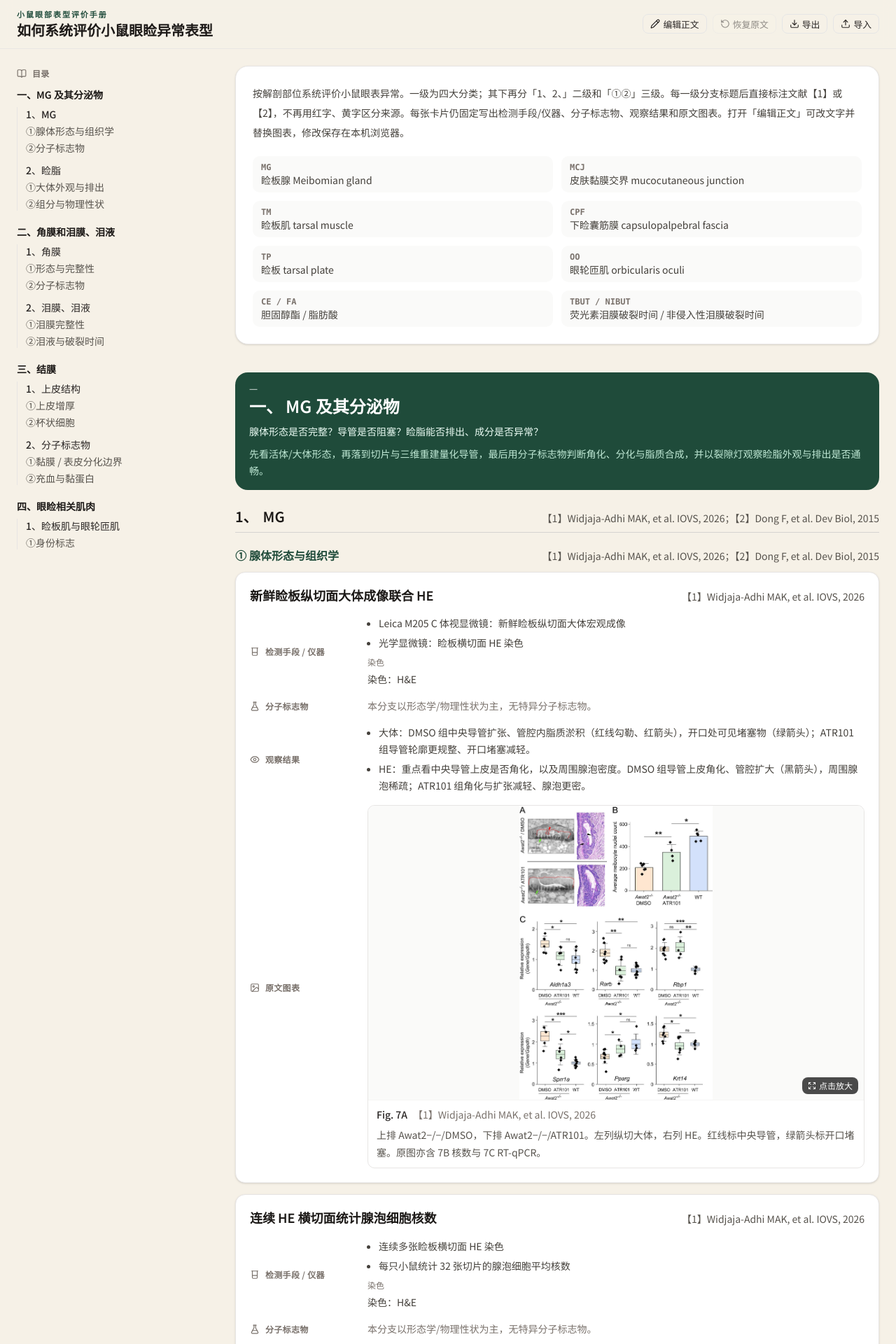
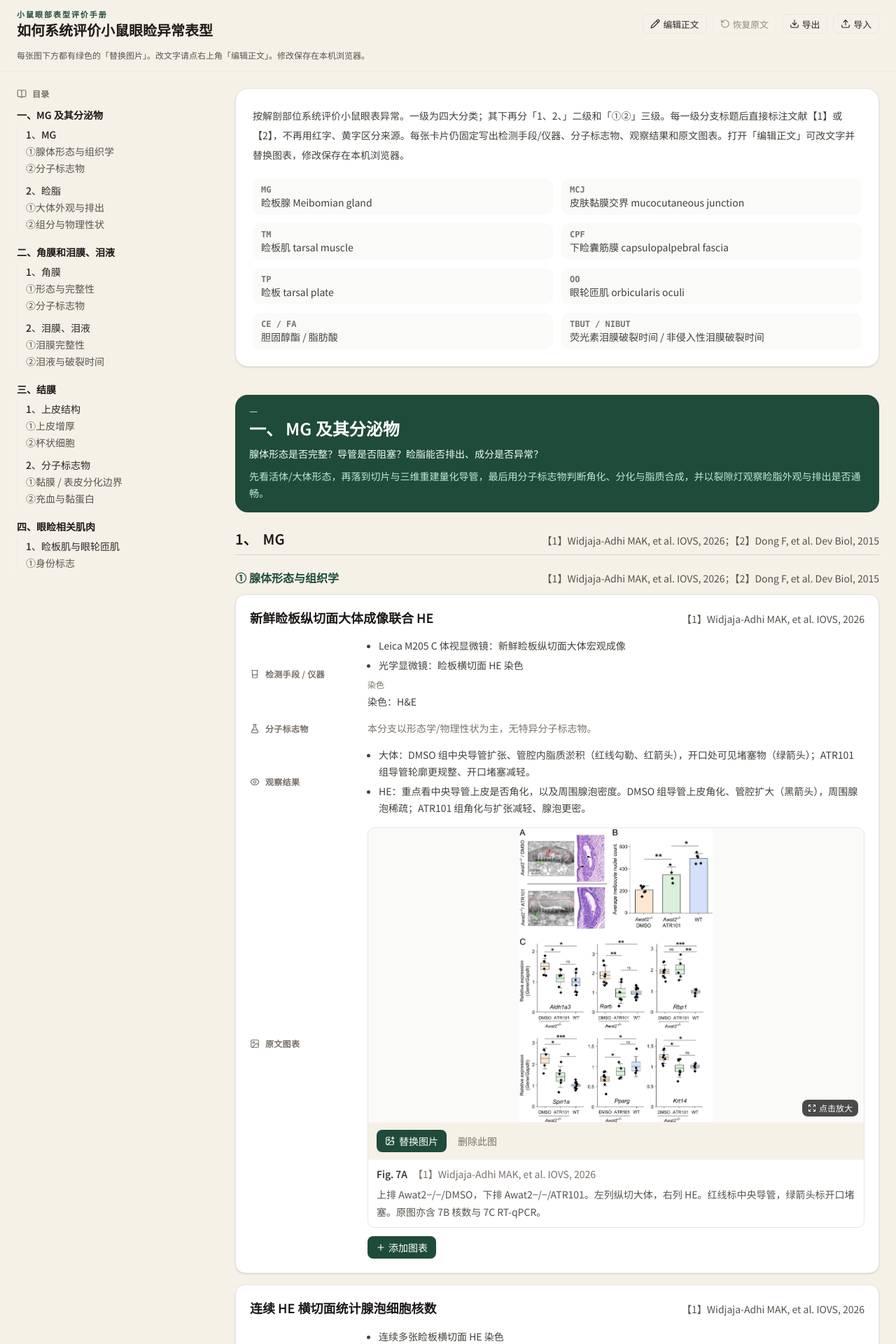
Before and after one commit to yyu337119-ship-it/Eyelid, a Next.js app: page / in a window 1280 px wide. Shown: the top 1920 px of the page at 70% size. Built offline with nearby package versions, Linux system fonts and the light colour scheme.

Commit message:
Show replace-image controls on every figure by default
The replace and add-figure actions no longer require turning on text-edit mode first.

Co-authored-by: tan606818 <tan606818@gmail.com>

```diff
--- a/src/components/assay-card.tsx
+++ b/src/components/assay-card.tsx
@@ -206,24 +206,19 @@ export function AssayCard({ assay, path }: { assay: Assay; path: AssayPath }) {
                       return { ...current, figures }
                     })
                   }
-                  onRemove={
-                    editMode
-                      ? () => {
+                  onRemove={() => {
                     if (figure.id) void restoreFigure(figure.id)
                     patch((current) => ({
                       ...current,
                       figures: current.figures.filter((_, currentIndex) => currentIndex !== index),
                     }))
-                        }
-                      : undefined
-                  }
+                  }}
                 />
               ))}
             </div>
           ) : (
-            <p className="text-sm text-stone-500">尚未贴图。打开「编辑正文」后可上传。</p>
+            <p className="text-sm text-stone-500">尚未贴图，可在下方添加。</p>
           )}
-          {editMode ? (
           <button
             type="button"
             onClick={() =>
@@ -242,12 +237,11 @@ export function AssayCard({ assay, path }: { assay: Assay; path: AssayPath }) {
                 ],
               }))
             }
-              className="mt-3 inline-flex items-center gap-1 text-sm text-[#1f4b3a] hover:underline"
+            className="mt-3 inline-flex items-center gap-1 rounded-md bg-[#1f4b3a] px-3 py-1.5 text-sm text-white hover:bg-[#17382c]"
           >
             <Plus className="size-3.5" />
             添加图表
           </button>
-          ) : null}
         </Field>
       </div>
     </article>
--- a/src/components/figure-block.tsx
+++ b/src/components/figure-block.tsx
@@ -43,7 +43,7 @@ export function FigureBlock({
 }) {
   const dialogRef = useRef<HTMLDialogElement>(null)
   const fileRef = useRef<HTMLInputElement>(null)
-  const { editMode, figureUrls, replaceFigure, restoreFigure } = useHandbook()
+  const { figureUrls, replaceFigure, restoreFigure } = useHandbook()
   const figureId = figure.id
   const replaced = Boolean(figureId && figureUrls[figureId])
   const displaySrc = (figureId && figureUrls[figureId]) || figure.src
@@ -110,12 +110,11 @@ export function FigureBlock({
         </div>
       )}
 
-      {editMode ? (
-        <div className="flex flex-wrap gap-2 border-t border-stone-100 px-3 py-2">
+      <div className="flex flex-wrap items-center gap-2 border-t border-stone-100 bg-[#f6f1e7] px-3 py-2.5">
         <button
           type="button"
           onClick={() => fileRef.current?.click()}
-            className="inline-flex items-center gap-1 rounded-md border border-stone-200 bg-white px-2 py-1 text-xs text-stone-700 hover:bg-stone-50"
+          className="inline-flex items-center gap-1.5 rounded-md bg-[#1f4b3a] px-3 py-1.5 text-sm text-white hover:bg-[#17382c]"
         >
           <ImagePlus className="size-3.5" />
           {displaySrc ? "替换图片" : "上传图片"}
@@ -124,7 +123,7 @@ export function FigureBlock({
           <button
             type="button"
             onClick={() => figureId && void restoreFigure(figureId)}
-              className="inline-flex items-center gap-1 rounded-md border border-stone-200 bg-white px-2 py-1 text-xs text-stone-700 hover:bg-stone-50"
+            className="inline-flex items-center gap-1 rounded-md border border-stone-300 bg-white px-2.5 py-1.5 text-sm text-stone-700 hover:bg-stone-50"
           >
             <RotateCcw className="size-3.5" />
             恢复原图
@@ -134,7 +133,7 @@ export function FigureBlock({
           <button
             type="button"
             onClick={onRemove}
-              className="inline-flex items-center gap-1 rounded-md px-2 py-1 text-xs text-stone-500 hover:text-stone-900"
+            className="inline-flex items-center gap-1 rounded-md px-2 py-1.5 text-sm text-stone-500 hover:text-stone-900"
           >
             删除此图
           </button>
@@ -151,7 +150,6 @@ export function FigureBlock({
           }}
         />
       </div>
-      ) : null}
 
       <div className="space-y-1.5 border-t border-stone-100 px-3 py-2.5">
         <p className="text-sm font-medium text-stone-800">
--- a/src/components/phenotype-app.tsx
+++ b/src/components/phenotype-app.tsx
@@ -145,12 +145,10 @@ function PhenotypeAppInner() {
           </div>
           <EditToolbar />
         </div>
-        {editMode ? (
-          <p className="mx-auto max-w-7xl px-4 pb-3 text-xs leading-5 text-emerald-900 sm:px-6">
-            虚线框内的文字可直接改；每张图下方可「替换图片」或「添加图表」。修改只保存在这台电脑的浏览器里。可用导出备份。
+          <p className="mx-auto max-w-7xl px-4 pb-3 text-xs leading-5 text-stone-600 sm:px-6">
+            每张图下方都有绿色的「替换图片」。改文字请点右上角「编辑正文」。修改保存在本机浏览器。
             {dirty ? " 当前有未恢复的本地修改。" : ""}
           </p>
-        ) : null}
       </header>
 
       <div className="mx-auto grid max-w-7xl gap-8 px-4 py-6 sm:px-6 lg:grid-cols-[280px_minmax(0,1fr)]">
```
Also changed, not shown: 1 other file (tests, documents, lock files or other folders). Lines whose indentation alone changed are shown as unchanged.
